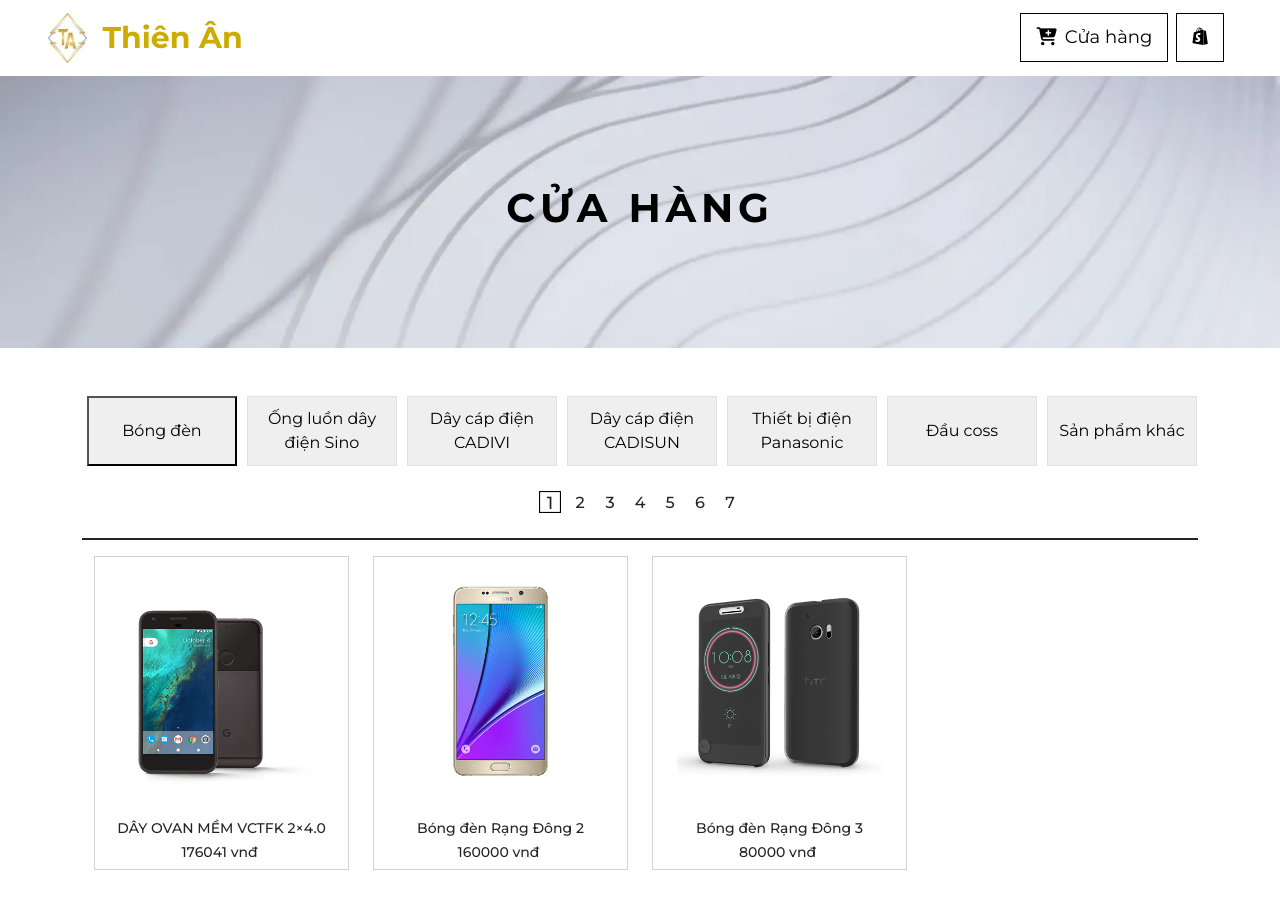
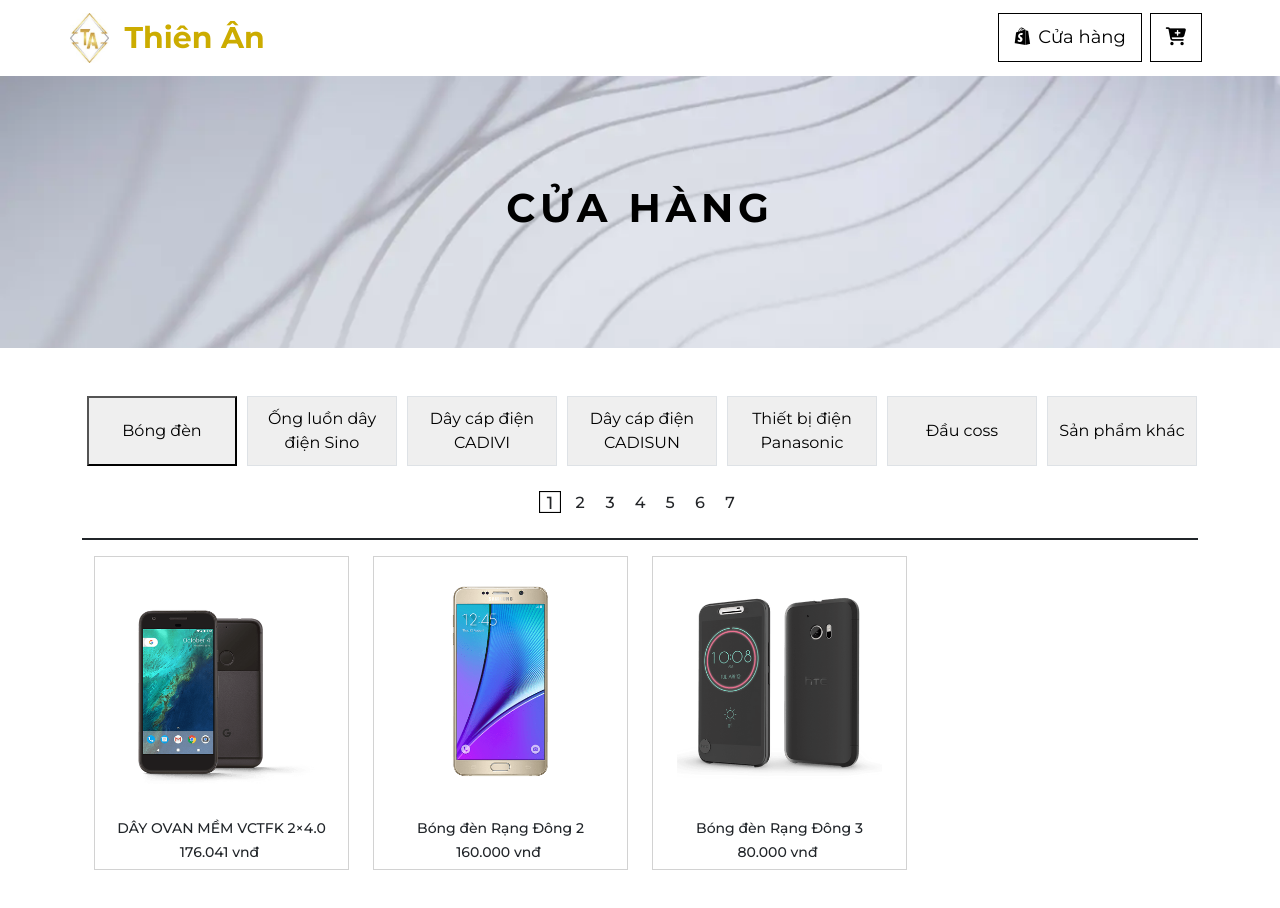
Before and after one commit to Nvdukkk/Electric-device-store, a React (Create React App) app: page /product in a window 1280 px wide. Shown: the top 908 px of the page. Built offline with nearby package versions, Linux system fonts and the light colour scheme.

Commit message:
update 2.0 ( count input, wrap container, checkout validate, format money, .... )

```diff
--- a/package.json
+++ b/package.json
@@ -11,6 +11,7 @@
     "react": "^16.14.0",
     "react-dom": "^16.13.0",
     "react-hook-form": "^7.43.9",
+    "react-lazy-load-image-component": "^1.5.6",
     "react-modal": "^3.16.1",
     "react-router-dom": "^6.11.1",
     "react-scripts": "3.4.0",
--- a/src/components/Cart/CartTotals.js
+++ b/src/components/Cart/CartTotals.js
@@ -26,7 +26,7 @@
               type="button"
               onClick={() => clearCart()}
             >
-              Xóa tồn bộ
+              Xóa toàn bộ
             </button>
             <h5>
               <span className="me-3 text-uppercase text-bold">
--- a/src/components/Checkout.js
+++ b/src/components/Checkout.js
@@ -75,6 +75,7 @@
                         transform: "rotateY(180deg)",
                       }}
                     />
+
                   </div>
                 </div>
                 <div className="col-lg-6 col-md-6 col-12 ">
@@ -129,6 +130,10 @@
                               message:
                                 "Vui lòng nhập định dạng số điện thoại 10 số",
                             },
+                            pattern: {
+                              value: /(0[3|5|7|8|9])+([0-9]{8})\b/g,
+                              message: "Vui lòng kiểm tra lại số điện thoại"
+                            }
                           })}
                         />
                         {errors.number && (
--- a/src/components/Header.js
+++ b/src/components/Header.js
@@ -1,11 +1,11 @@
 import React from "react";
 import { Link } from "react-router-dom";
-import styled from "styled-components";
 import { ButtonContainer } from "./Button";
 
 export default function Header() {
   return (
-    <NavWrapper className="navbar navbar-expand-sm navbar-dark px-sm-5 justify-content-between">
+    <header className="w-100 position-sticky top-0 bg-white z-3">
+      <nav className="container navbar navbar-expand-sm navbar-dark justify-content-between">
         <Link
           to="/"
           className="d-flex align-items-center text-decoration-none ms-2 ms-sm-0"
@@ -22,27 +22,17 @@
         <div>
           <Link to="/product">
             <ButtonContainer>
-            <i className="fas fa-cart-plus me-0 me-sm-2" />
+              <i className="fab fa-shopify me-0 me-sm-2" />
               <span className="d-none d-sm-inline">Cửa hàng</span>
             </ButtonContainer>
           </Link>
           <Link to="/cart">
             <ButtonContainer>
-            <i className="fab fa-shopify" />
+              <i className=" fas fa-cart-plus" />
             </ButtonContainer>
           </Link>
         </div>
-    </NavWrapper>
+      </nav>
+    </header>
   );
 }
-
-const NavWrapper = styled.nav`
-  background: white;
-  position: sticky;
-  top: 0;
-  z-index: 9999;
-  .nav-link {
-    color: var(--mainWhite) !important;
-    font-size: 1.3rem;
-  }
-`;
--- a/src/components/Product/Details.js
+++ b/src/components/Product/Details.js
@@ -31,14 +31,14 @@
                   Sản xuất bởi: <span>{company}</span>
                 </h4>
                 <h4 className="text-blue">
-                  <strong>{`Giá: ${price} vnđ`}</strong>
+                  <strong>{`Giá: ${price.toLocaleString('vi-VN')} vnđ`}</strong>
                 </h4>
                 <p className="font-weight-bold mt-3 mb-0">Tổng quan:</p>
                 <p className="text-muted lead">{info}</p>
                 <div className="text-center">
                   <Link to="/product">
                     <ButtonContainer className="w-mw992-100">
-                      Quay lại cửa hàng
+                      Xem thêm sản phẩm
                     </ButtonContainer>
                   </Link>
                   <Link to="/cart">
--- a/src/components/Product/Product.js
+++ b/src/components/Product/Product.js
@@ -3,24 +3,25 @@
 import { Link } from "react-router-dom";
 import { ProductConsumer } from "../../context";
 import PropTypes from "prop-types";
+import { LazyLoadImage } from "react-lazy-load-image-component";
 
 export default function Product(props) {
   const { id, title, img, price, inCart } = props.product;
   return (
-    <ProductWrapper className="col-6 h-50 h-lg-100 col-lg-3 my-3">
-      <div className="card">
+    <ProductWrapper className="col-6 h-50 col-md-4 h-lg-100 col-lg-3 my-3">
       <ProductConsumer>
         {(value) => (
-            <div
+          <div title={title} className="card relative">
+            <Link
+              to="/details"
+              onClick={() => value.handleDetail(id)}
               className="img-container p-4"
-              onClick={() => value.handleDetail(id)}
             >
-              <Link to="/details">
-                <img
-                  loading="lazy"
+              <LazyLoadImage
                 src={img}
+                effect="blur"
+                className="w-100 "
                 alt="product"
-                  className="card-img-top"
               />
             </Link>
             <button
@@ -44,11 +45,12 @@
                 <i className="fab fa-shopify" />
               )}
             </button>
-            </div>
-          )}
-        </ProductConsumer>
 
-        <div className="card-footer d-flex flex-column align-items-center justify-content-center">
+            <Link
+              to="/details"
+              onClick={() => value.handleDetail(id)}
+              className="card-footer d-flex flex-column align-items-center justify-content-center"
+            >
               <p
                 className="product-limit-text"
                 style={{
@@ -65,10 +67,14 @@
                   fontSize: "14px",
                 }}
               >
-            <span className="me-1">{`${price} vnđ`}</span>
+                <span className="me-1">{`${price.toLocaleString(
+                  "vi-VN"
+                )} vnđ`}</span>
               </h5>
+            </Link>
           </div>
-      </div>
+        )}
+      </ProductConsumer>
     </ProductWrapper>
   );
 }
@@ -85,9 +91,7 @@
 
 const ProductWrapper = styled.div`
   .card {
-    border-color: trasparent;
     transition: all 0.5s linear;
-    border-radius: 0;
   }
   .card-footer {
     background: transparent;
@@ -98,26 +102,25 @@
     .card {
       border: 0.04rem solid rgba(0, 0, 0, 0.2);
       box-shadow: 0px 0px 30px rgba(0, 0, 0, 0.1);
-      transform: translateY(-10px);
     }
     .card-footer {
       background: rgba(247, 247, 247);
     }
+    .cart-btn {
+      opacity: 1;
+    }
   }
   .img-container {
-    position: relative;
     overflow: hidden;
   }
-  .card-img-top {
-    transition: all ease 0.5s;
-  }
-  .img-container:hover .card-img-top {
+  .img-container:hover img {
     transform: scale(1.08);
+    transition: all ease 0.3s;
   }
   .cart-btn {
     position: absolute;
-    bottom: 20px;
-    right: 20px;
+    bottom: 71px;
+    right: 11px;
     padding: 0.2rem 0.4rem;
     background: #fff;
     border: 1px solid #000;
@@ -126,9 +129,7 @@
     opacity: 0;
     transition: all 0.3s ease;
   }
-  .img-container:hover .cart-btn {
-    opacity: 1;
-  }
+
   .cart-btn:hover {
     color: var(--mainWhite);
     background-color: #000;
--- a/src/components/Product/ProductList.js
+++ b/src/components/Product/ProductList.js
@@ -70,7 +70,7 @@
             ))}
           </Slider>
           <div
-            className="row mt-5 border-top border-2 border-dark border-solid border-xl-0"
+            className="row mt-5 border-top border-2 border-dark border-solid gx-4 gx-sm-5 gx-md-4"
             style={{
               minHeight: "50vh",
             }}
--- a/src/components/Product/ProductModal.js
+++ b/src/components/Product/ProductModal.js
@@ -33,7 +33,7 @@
                       }}
                     />
                     <h5 className="mb-2">{title}</h5>
-                    <h5 className="text-muted mb-4">Giá: {price} vnđ</h5>
+                    <h5 className="text-muted mb-4">Giá: {price.toLocaleString('vi-VN')} vnđ</h5>
                     <Link to="/product">
                       <ButtonContainer
                         className="w-mw992-100"
--- a/src/index.js
+++ b/src/index.js
@@ -6,6 +6,8 @@
 import { ProductProvider } from './context';
 import * as serviceWorker from './serviceWorker';
 import "bootstrap/dist/css/bootstrap.min.css";
+import 'react-lazy-load-image-component/src/effects/blur.css';
+
 import './index.css';
 
 ReactDOM.render(
```
Also changed, not shown: src/components/Landing Page/CardVisit.js (+6 -15 lines), src/components/Landing Page/Footer.js (+21 -25 lines), 2 other files (tests, documents, lock files or other folders). Lines whose indentation alone changed are shown as unchanged.
